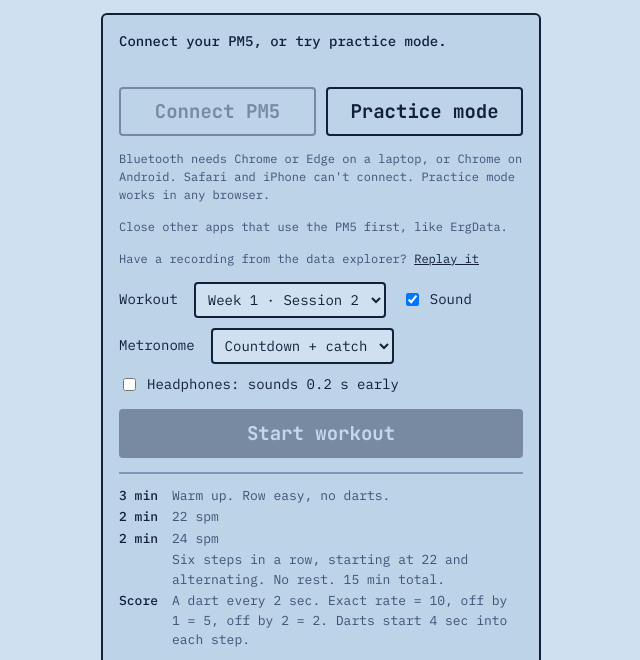
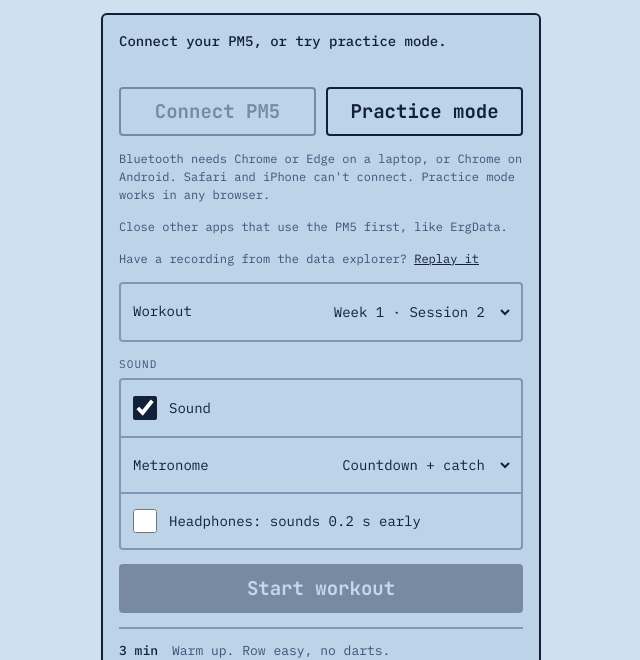
Before and after one commit to marcolobato/erg-games, a plain HTML site: page index.html in a window 1280 px wide. Shown: the part 137-797 px from the top of the page, without its empty margins (319-959 px from the left). Drawn offline with Linux system fonts and the light colour scheme.

Commit message:
Make settings full-width rows with bigger tap targets

```diff
--- a/index.html
+++ b/index.html
@@ -30,20 +30,28 @@
     <p class="note">Have a recording from the data explorer? <button id="btn-replay" class="link" type="button">Replay it</button></p>
     <input type="file" id="replay-file" accept=".json,application/json" hidden>
     <p id="live" class="live" hidden>Live stroke rate: <strong id="live-n">0</strong> spm</p>
-    <div class="fields">
-      <label for="workout">Workout</label>
+    <!-- Settings as full-width rows: each row is one big tap target (at least 56 px tall) -->
+    <div class="list">
+      <label class="setting" for="workout">Workout
         <select id="workout">
           <option value="w1s2" selected>Week 1 · Session 2</option>
           <option value="w1s1">Week 1 · Session 1</option>
         </select>
-      <label class="check" for="sound"><input type="checkbox" id="sound" checked> Sound</label>
-      <label for="metro">Metronome</label>
+      </label>
+    </div>
+    <div class="group">
+      <p class="label">Sound</p>
+      <div class="list">
+        <label class="setting" for="sound"><input type="checkbox" id="sound" checked> Sound</label>
+        <label class="setting" for="metro">Metronome
           <select id="metro">
             <option value="off">Off</option>
             <option value="catch">Catch only</option>
             <option value="count" selected>Countdown + catch</option>
           </select>
-      <label class="check" for="early"><input type="checkbox" id="early"> Headphones: sounds 0.2 s early</label>
+        </label>
+        <label class="setting" for="early"><input type="checkbox" id="early"> Headphones: sounds 0.2 s early</label>
+      </div>
     </div>
     <!-- Shown when a workout was cut short, for example by a reload or a dead battery -->
     <div class="resume" id="resume-box" hidden>
@@ -99,14 +107,18 @@
       <button id="btn-skip" class="btn" type="button" hidden>Skip warm-up</button>
       <button id="btn-end" class="btn" type="button">End workout</button>
       <!-- Same setting as on the start screen, so it can change mid-row -->
-      <div class="fields">
-        <label for="metro-menu">Metronome</label>
+      <div class="group">
+        <p class="label">Sound</p>
+        <div class="list">
+          <label class="setting" for="metro-menu">Metronome
             <select id="metro-menu">
               <option value="off">Off</option>
               <option value="catch">Catch only</option>
               <option value="count" selected>Countdown + catch</option>
             </select>
-        <label class="check" for="early-menu"><input type="checkbox" id="early-menu"> Headphones: sounds 0.2 s early</label>
+          </label>
+          <label class="setting" for="early-menu"><input type="checkbox" id="early-menu"> Headphones: sounds 0.2 s early</label>
+        </div>
       </div>
       <p class="note" id="menu-timing" hidden></p>
       <p class="note" id="menu-hint">Space or Esc also pauses and resumes.</p>
--- a/style.css
+++ b/style.css
@@ -63,9 +63,19 @@ h2 { font-size: 26px; }
 .btn:not(:disabled):hover { background: var(--ink); color: var(--bg); }
 .btn:disabled { opacity: 0.4; cursor: not-allowed; }
 .btn:focus-visible, select:focus-visible, input:focus-visible { outline: 3px solid var(--ink); outline-offset: 3px; }
-.fields { display: flex; flex-wrap: wrap; align-items: center; gap: 10px 16px; }
 select { font: inherit; background: var(--bg); color: var(--ink); border: 2px solid var(--ink); border-radius: 4px; padding: 6px 8px; }
-.check { display: flex; align-items: center; gap: 8px; }
+/* Settings: full-width rows in a softly outlined list. The lighter "line" color and
+   regular text keep them quieter than the buttons, so the main actions still come first. */
+.group { display: flex; flex-direction: column; gap: 6px; }
+.group .label { margin: 0; }
+.menu .group { margin-top: 10px; } /* extra space under the action buttons */
+.list { border: 2px solid var(--line); border-radius: 4px; }
+/* Each row is one tap target, 56 px tall (guides ask for at least 44-48) */
+.setting { display: flex; align-items: center; gap: 12px; min-height: 56px; padding-left: 12px; cursor: pointer; }
+.setting + .setting { border-top: 2px solid var(--line); }
+/* The menu fills the rest of its row, so most of the row opens it. No box: the row is the box. */
+.setting select { flex: 1; align-self: stretch; min-width: 0; border: 0; background: transparent; padding: 0 12px; margin-right: 8px; text-align: right; text-align-last: right; cursor: pointer; }
+.setting input[type="checkbox"] { width: 24px; height: 24px; margin: 0; flex: none; accent-color: var(--ink); }
 .plan { margin: 0; padding: 12px 0 0; border-top: 2px solid var(--line); display: grid; grid-template-columns: auto 1fr; gap: 2px 14px; font-size: 13px; }
 .plan dt { font-weight: 500; font-variant-numeric: tabular-nums; }
 .plan dd { margin: 0; color: var(--ink-soft); }
```
Lines whose indentation alone changed are shown as unchanged.
